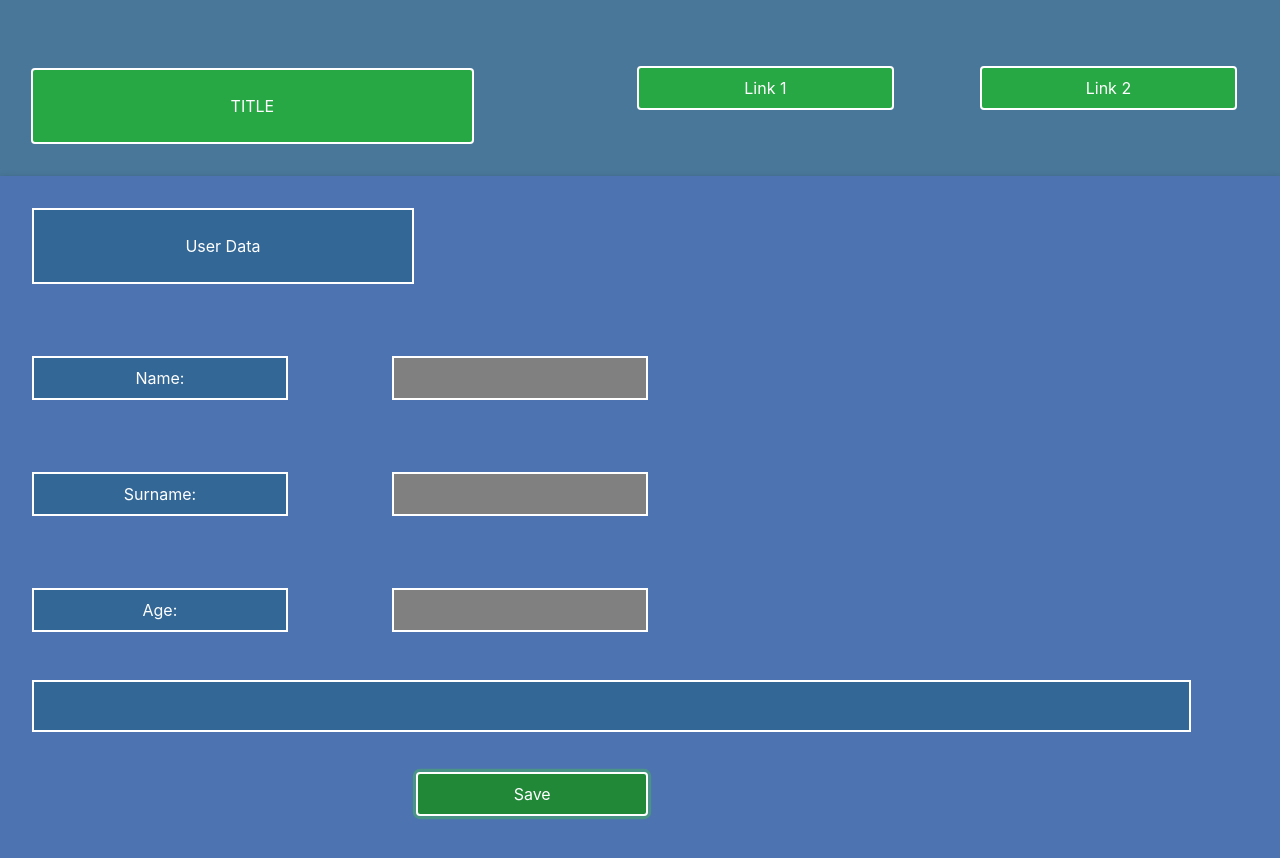
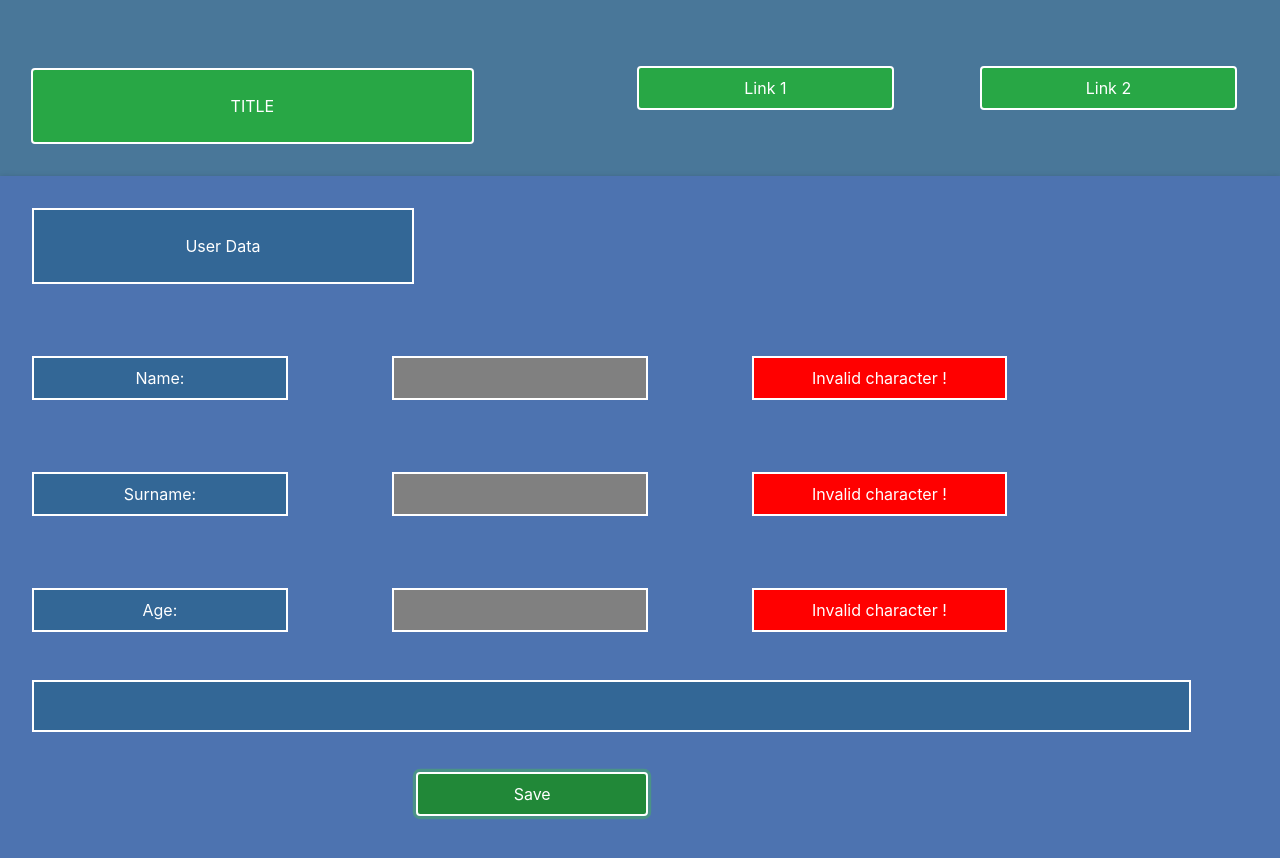
Before and after one commit to ashkredo/eversis-excersise-frontend, a React (Create React App) app: page /pageone in a window 1280 px wide. Both pictures are taken after a click on the button "Save". Shown: the top 858 px of the page. Built offline with nearby package versions, Linux system fonts and the light colour scheme.

Commit message:
Added simple validation

```diff
--- a/src/screens/pages/PageOne/PageOne.js
+++ b/src/screens/pages/PageOne/PageOne.js
@@ -32,21 +32,43 @@ const PageOne = ({ user, updateUserData, ...props }) => {
 
   useEffect(() => {
     if (startedAddingName) {
-      setNameError(true);
+      if (!/[a-zA-Z]+/ + /[0-9]/.test(name) || !name) {
+        setNameError(true);
+      } else {
+        setNameError(false);
+      }
     }
     if (startedAddingSurname) {
-      setSurnameError(true);
+      if (!/[a-zA-Z]+/ + /[0-9]/.test(surname) || !surname) {
+        setSurnameError(true);
+      } else {
+        setSurnameError(false);
+      }
     }
     if (startedAddingAge) {
-      setAgeError(true);
+      if (!/[0-9]/ + /[a-zA-Z]+/.test(age) || !age) {
+        setAgeError(true);
+      } else {
+        setAgeError(false);
+      }
     }
-  }, [startedAddingName, startedAddingSurname, startedAddingAge]);
+  }, [
+    startedAddingName,
+    startedAddingSurname,
+    startedAddingAge,
+    name,
+    surname,
+    age,
+  ]);
 
   const handleSubmit = () => {
-    if (name && surname && age) {
+    if (name && surname && age && !nameError && !surnameError && !ageError) {
       updateUserData({ name, surname, age });
       props.history.push('pagetwo');
     }
+    setStartedAddingName(true);
+    setStartedAddingSurname(true);
+    setStartedAddingAge(true);
   };
 
   return (
@@ -85,7 +107,7 @@ const PageOne = ({ user, updateUserData, ...props }) => {
                 color: '#fff',
               }}
             >
-              Error
+              Invalid character !
             </Col>
           ) : (
             <Col className="col-3 mt-5 m-4 py-2 text-center" />
@@ -118,7 +140,7 @@ const PageOne = ({ user, updateUserData, ...props }) => {
                 color: '#fff',
               }}
             >
-              Error
+              Invalid character !
             </Col>
           ) : (
             <Col className="col-3 mt-5 m-4 py-2 text-center" />
@@ -149,7 +171,7 @@ const PageOne = ({ user, updateUserData, ...props }) => {
                 color: '#fff',
               }}
             >
-              Error
+              Invalid character !
             </Col>
           ) : (
             <Col className="col-3 mt-5 m-4 py-2 text-center" />
@@ -159,7 +181,11 @@ const PageOne = ({ user, updateUserData, ...props }) => {
         <Row className="row">
           <Col className="col-12 d-flex text-center">
             <Col className="bluecolumn col-11 py-4 m-4">
-              {name && surname && `Hello ${name} ${surname} !`}
+              {name &&
+                surname &&
+                !nameError &&
+                !surnameError &&
+                `Hello ${name} ${surname} !`}
             </Col>
           </Col>
         </Row>
```
